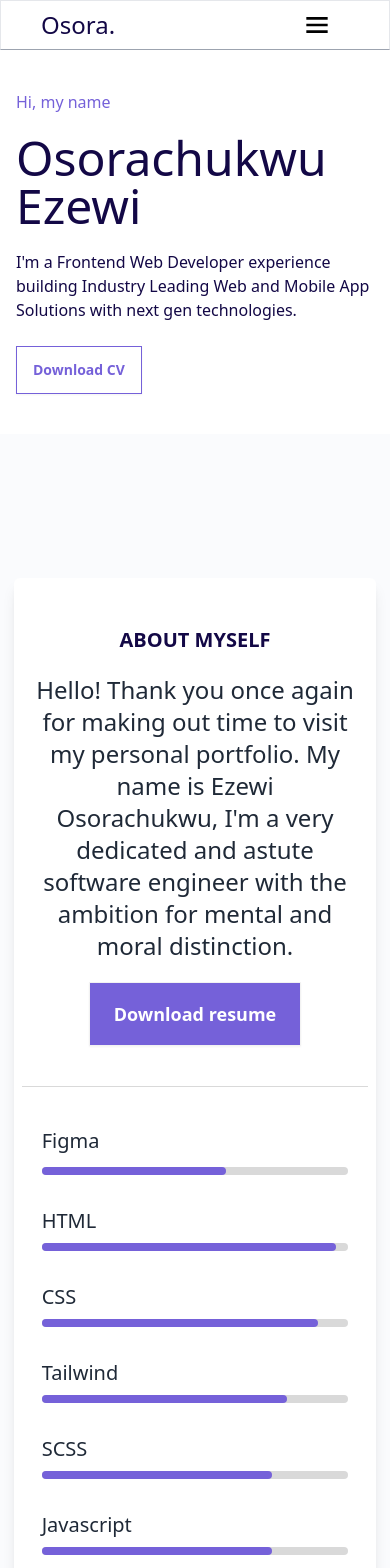
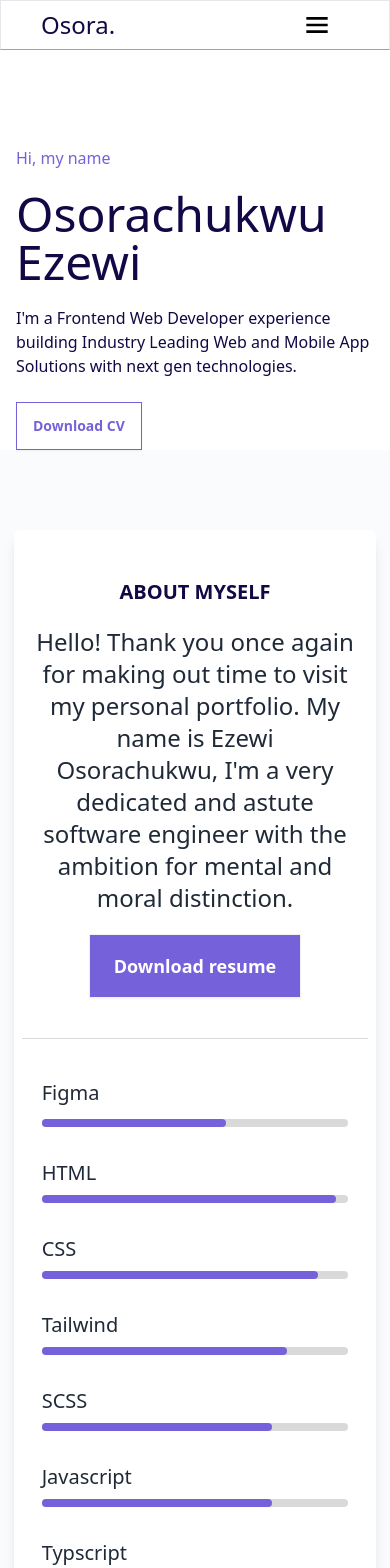
Before and after one commit to kelvinfx1/My-portfolio-website, a React (Vite) app: page / in a window 390 px wide. Shown: the top 1568 px of the page. Built offline with nearby package versions, Linux system fonts and the light colour scheme.

Commit message:
Still working on that upgrade

```diff
--- a/src/components/home/About.jsx
+++ b/src/components/home/About.jsx
@@ -10,7 +10,7 @@ function About() {
 
   return (
     <section
-      className="text-center flex justify-center py-36 md:py-28 bg-altBg z-10"
+      className="text-center flex justify-center py-20 md:py-28 bg-altBg z-10"
       id="about"
 
     >
--- a/src/components/home/Hero.jsx
+++ b/src/components/home/Hero.jsx
@@ -15,11 +15,11 @@ function Hero() {
     <section className="lg:h-[80vh] xl:h-[90vh] relative">
       <div className="container mx-auto px-4 md:flex h-full">
         {/* First column 👇*/}
-        <div className="flex flex-col justify-end py-10 lg:justify-center xl:justify-end xl:pb-20 md:w-[50%] lg:pl-24 md:font-medium">
+        <div className="flex flex-col justify-end pt-24 lg:justify-center xl:justify-end xl:pb-20 md:w-[50%] lg:pl-24 md:font-medium">
           {/* Texts container 👇*/}
           <div className="left-anime text-textMedium">
             <p className="text-textLight">Hi, my name</p>
-            <p className="text-5xl my-5 md:text-6xl">
+            <p className="font-medium text-5xl my-5 md:text-6xl">
               Osorachukwu <br />
               Ezewi{" "}
             </p>
@@ -40,7 +40,7 @@ function Hero() {
           <img src={myPhoto} alt="" className="h-full hover:grayscale" />
         </div>
 
-        <div className=" absolute bottom-0 right-6 hidden md:block">
+        <div className="absolute bottom-0 right-6 hidden md:block">
           <img src={dottedBg} alt="" className="w-96 "/>
 
 
```
